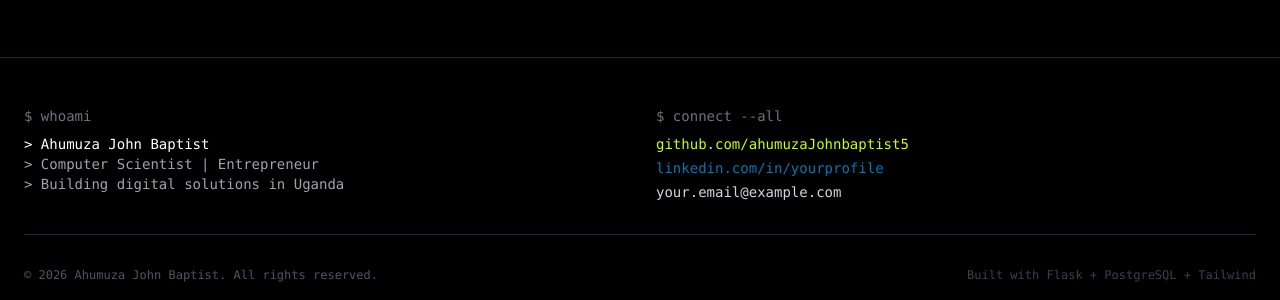
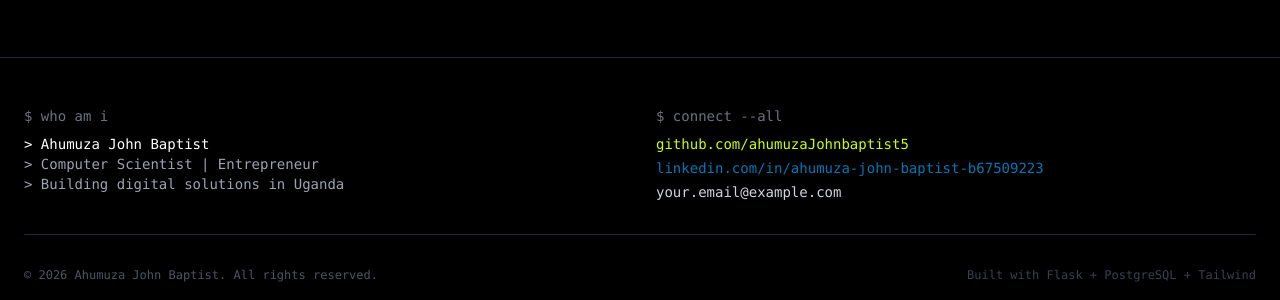
Before and after one commit to ahumuzaJohnbaptist5/Portfolio-, a Flask app: page / in a window 1280 px wide. Shown: the part 2662-2962 px from the top of the page. Run offline with Flask 3, Linux system fonts and the light colour scheme; some libraries are stand-ins or nearby versions.

Commit message:
update social urls

```diff
--- a/templates/base.html
+++ b/templates/base.html
@@ -63,7 +63,7 @@
         <div class="max-w-7xl mx-auto px-6 py-12">
             <div class="grid md:grid-cols-2 gap-8 mb-8">
                 <div>
-                    <p class="text-gray-500 text-sm mb-2 font-mono">$ whoami</p>
+                    <p class="text-gray-500 text-sm mb-2 font-mono">$ who am i</p>
                     <p class="text-white font-mono text-sm">> Ahumuza John Baptist</p>
                     <p class="text-gray-400 font-mono text-sm">> Computer Scientist | Entrepreneur</p>
                     <p class="text-gray-400 font-mono text-sm">> Building digital solutions in Uganda</p>
@@ -72,7 +72,7 @@
                     <p class="text-gray-500 text-sm mb-2 font-mono">$ connect --all</p>
                     <div class="space-y-1 font-mono text-sm">
                         <a href="https://github.com/ahumuzaJohnbaptist5" target="_blank" class="block text-accent hover:underline">github.com/ahumuzaJohnbaptist5</a>
-                        <a href="https://linkedin.com/in/yourprofile" target="_blank" class="block text-[#0077b5] hover:underline">linkedin.com/in/yourprofile</a>
+                        <a href="https://www.linkedin.com/in/ahumuza-john-baptist-b67509223" target="_blank" class="block text-[#0077b5] hover:underline">linkedin.com/in/ahumuza-john-baptist-b67509223</a>
                         <a href="mailto:your.email@example.com" class="block text-gray-300 hover:underline">your.email@example.com</a>
                     </div>
                 </div>
@@ -91,7 +91,7 @@
                 <svg class="w-5 h-5" fill="currentColor" viewBox="0 0 24 24"><path d="M12 0c-6.626 0-12 5.373-12 12 0 5.302 3.438 9.8 8.207 11.387.599.111.793-.261.793-.577v-2.234c-3.338.726-4.033-1.416-4.033-1.416-.546-1.387-1.333-1.756-1.333-1.756-1.089-.745.083-.729.083-.729 1.205.084 1.839 1.237 1.839 1.237 1.07 1.834 2.807 1.304 3.492.997.107-.775.418-1.305.762-1.604-2.665-.305-5.467-1.334-5.467-5.931 0-1.311.469-2.381 1.236-3.221-.124-.303-.535-1.524.117-3.176 0 0 1.008-.322 3.301 1.23.957-.266 1.983-.399 3.003-.404 1.02.005 2.047.138 3.006.404 2.291-1.552 3.297-1.23 3.297-1.23.653 1.653.242 2.874.118 3.176.77.84 1.235 1.911 1.235 3.221 0 4.609-2.807 5.624-5.479 5.921.43.372.823 1.102.823 2.222v3.293c0 .319.192.694.801.576 4.765-1.589 8.199-6.086 8.199-11.386 0-6.627-5.373-12-12-12z"/></svg>
                 <span class="absolute -top-10 left-1/2 transform -translate-x-1/2 bg-white text-black text-xs font-semibold px-2 py-1 rounded opacity-0 group-hover:opacity-100 transition-opacity whitespace-nowrap">GitHub</span>
             </a>
-            <a href="https://linkedin.com/in/yourprofile" target="_blank" class="group relative flex items-center justify-center w-10 h-10 rounded-full bg-gray-800 hover:bg-[#0077b5] text-gray-400 hover:text-white transition-all duration-300">
+            <a href="www.linkedin.com/in/ahumuza-john-baptist-b67509223" target="_blank" class="group relative flex items-center justify-center w-10 h-10 rounded-full bg-gray-800 hover:bg-[#0077b5] text-gray-400 hover:text-white transition-all duration-300">
                 <svg class="w-5 h-5" fill="currentColor" viewBox="0 0 24 24"><path d="M20.447 20.452h-3.554v-5.569c0-1.328-.027-3.037-1.852-3.037-1.853 0-2.136 1.445-2.136 2.939v5.667H9.351V9h3.414v1.561h.046c.477-.9 1.637-1.85 3.37-1.85 3.601 0 4.267 2.37 4.267 5.455v6.286zM5.337 7.433c-1.144 0-2.063-.926-2.063-2.065 0-1.138.92-2.063 2.063-2.063 1.14 0 2.064.925 2.064 2.063 0 1.139-.925 2.065-2.064 2.065zm1.782 13.019H3.555V9h3.564v11.452zM22.225 0H1.771C.792 0 0 .774 0 1.729v20.542C0 23.227.792 24 1.771 24h20.451C23.2 24 24 23.227 24 22.271V1.729C24 .774 23.2 0 22.222 0h.003z"/></svg>
                 <span class="absolute -top-10 left-1/2 transform -translate-x-1/2 bg-white text-black text-xs font-semibold px-2 py-1 rounded opacity-0 group-hover:opacity-100 transition-opacity whitespace-nowrap">LinkedIn</span>
             </a>
```
